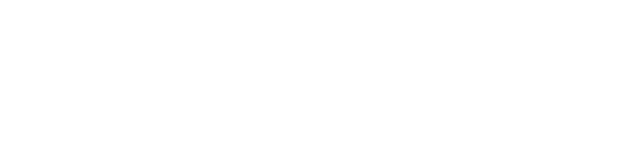
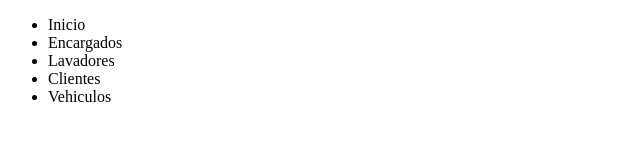
Before and after one commit to Daniela-AG15/Practica, a plain HTML site: page menu.html in a window 1280 px wide. Shown: the whole page, without its empty margins (0-640 px from the left). Drawn offline with Linux system fonts and the light colour scheme.

Commit message:
Agrgar menu d

```diff
--- a/menu.html
+++ b/menu.html
@@ -3,9 +3,16 @@
 <head>
     <meta charset="UTF-8">
     <meta name="viewport" content="width=device-width, initial-scale=1.0">
-    <title>Document</title>
+    <title>Menu Principal</title>
 </head>
 <body>
+    <ul>
+        <li>Inicio</li>
+        <li>Encargados</li>
+        <li>Lavadores</li>
+        <li>Clientes</li>
+        <li>Vehiculos</li>
 
+    </ul>
 </body>
 </html>
```
